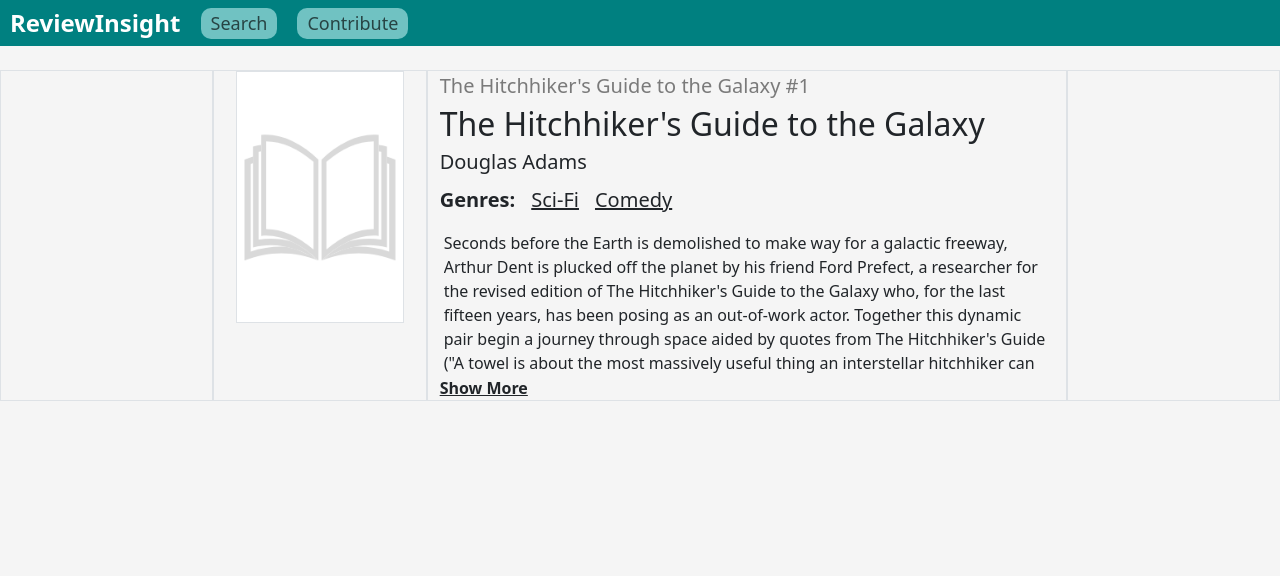
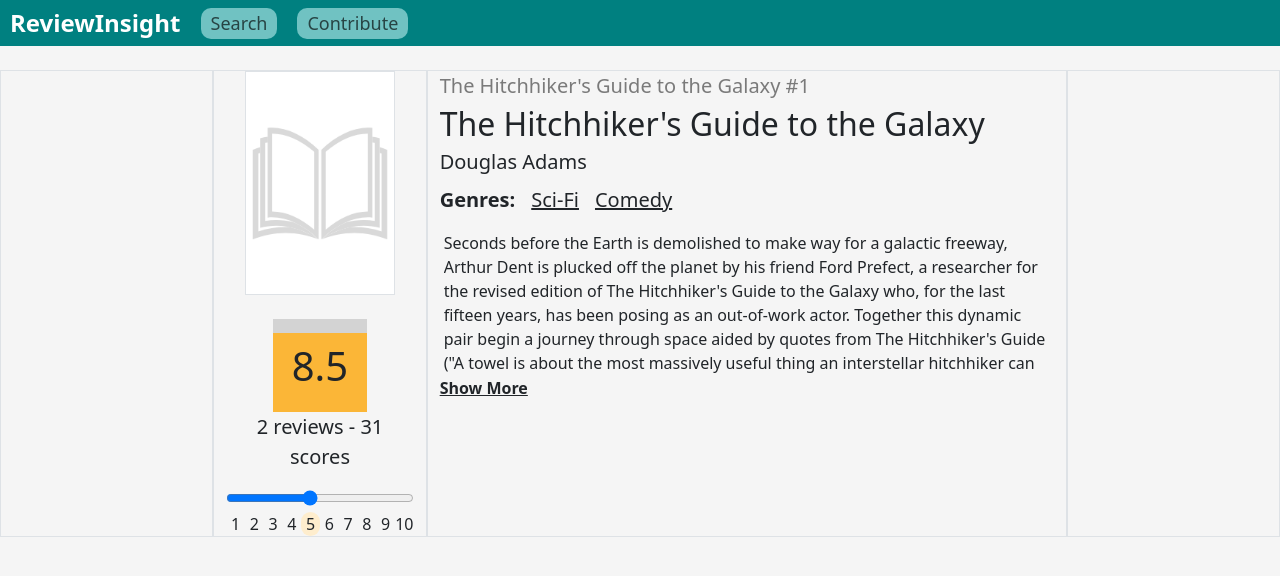
Before and after one commit to Remi1095/ReviewInsight, a React (Create React App) app: page /book-info/1 in a window 1280 px wide. Shown: the top 576 px of the page. Built offline with nearby package versions, Linux system fonts and the light colour scheme.

Commit message:
rating slider

```diff
--- a/src/bookUtils.js
+++ b/src/bookUtils.js
@@ -1,6 +1,6 @@
 import jsonData from './data.json';
 
-export function averageScore(scores, reviews) {
+export function getAverageScore(scores, reviews) {
     var scoresSum = 0;
     var reviewsSum = 0;
     if (scores.length !== 0) {
--- a/src/components/BookInfo.js
+++ b/src/components/BookInfo.js
@@ -1,5 +1,7 @@
 import React, { useState } from "react";
-import { getBookById, getBookCover } from "../bookUtils";
+import { getBookById, getBookCover, getAverageScore } from "../bookUtils";
+import RatingBox from "./RatingBox";
+import RatingSlider from "./RatingSlider";
 import { useParams } from 'react-router-dom';
 import { Container, Row, Col } from 'react-bootstrap';
 
@@ -15,15 +17,24 @@
   const { bookid } = useParams();
   const book = getBookById(bookid);
   const bookCover = getBookCover(book);
+  const avgScore = getAverageScore(book.scores, book.reviews).toFixed(1);
   return (
     <Container fluid>
       <Row>
+
         <Col className="border" xl={2} xs={0}></Col>
-        <Col className="border d-flex justify-content-center" xl={2} xs={4}>
-          <div className="mx-auto text-center" style={{ width: "90%" }}>
+
+        <Col className="border text-center" xl={2} xs={4}>
+          <div className="mx-auto text-center" style={{ width: "80%" }}>
             <img className="border" style={{ width: "100%" }} src={bookCover} alt="book1" />
           </div>
+          <br />
+          <RatingBox score={avgScore} textTag="h1" style={{width: "50%"}}/>
+          <p className="fs-5">{book.reviews.length} reviews - {book.scores.length} scores</p>
+          <RatingSlider />
+
         </Col>
+
         <Col className="border" xl={6} xs={8}>
           <p className="fs-5 text-black-50 mb-1">{book.series} #{book.volume}</p>
           <h2 className="mb-1">{book.title}</h2>
@@ -46,7 +57,9 @@
             </u></strong>
           )}
         </Col>
+
         <Col className="border" xl={2} xs={0}></Col>
+
       </Row>
     </Container >
   );
--- a/src/components/RatingBox.js
+++ b/src/components/RatingBox.js
@@ -0,0 +1,15 @@
+import React from "react";
+
+function RatingBox({ score, textTag, style={} }) {
+
+  const TextTag = `${textTag}`
+
+  return (
+    <div className="rating-box mx-auto" style={style}>
+      <div className="rating-fill" style={{ height: `${score * 10}%` }}></div>
+      <TextTag className="rating-text">{score}</TextTag>
+    </div>
+  );
+}
+
+export default RatingBox;
--- /dev/null
+++ b/src/components/RatingSlider.js
@@ -0,0 +1,32 @@
+import React, { useState } from 'react';
+
+function RatingSlider() {
+  const [value, setValue] = useState(5);
+
+  const handleChange = (event) => {
+    const newValue = parseInt(event.target.value);
+    setValue(newValue);
+  };
+
+  const markings = Array.from({ length: 10 }, (_, index) => index + 1);
+
+  return (
+    <div>
+      <input
+        type="range"
+        min="1"
+        max="10"
+        value={value}
+        onChange={handleChange}
+        className="rating-slider"
+      />
+      <div className="d-flex justify-content-between">
+        {markings.map((number) => (
+          <span className={`text-center ${number === value ? "highlight" : ""}`} style={{flex:"1"}} key={number}>{number}</span>
+        ))}
+      </div>
+    </div>
+  );
+};
+
+export default RatingSlider;
--- a/src/components/Search.js
+++ b/src/components/Search.js
@@ -1,6 +1,7 @@
 import React, { useState } from 'react';
 import { useNavigate } from 'react-router-dom';
-import { averageScore, getAllBooks, getBookCover } from '../bookUtils';
+import { getAllBooks, getAverageScore, getBookCover } from '../bookUtils';
+import RatingBox from './RatingBox';
 import { Container, Row, Col } from 'react-bootstrap';
 import { FontAwesomeIcon } from "@fortawesome/react-fontawesome";
 import { faCaretRight, faCaretDown } from "@fortawesome/free-solid-svg-icons";
@@ -14,13 +15,13 @@
   }
 
   const bookCover = getBookCover(book);
-  const avgScore = averageScore(book.scores, book.reviews).toFixed(1);
+  const avgScore = getAverageScore(book.scores, book.reviews).toFixed(1);
 
   return (
     <div className="book-box" onClick={handleClick}>
 
       <div style={{ flex: '0 0 16.666%', maxWidth: '16.666%' }}>
-        <img className="border book" style={{ width:"90%" }} src={bookCover} alt="book1" />
+        <img className="border book" style={{ width: "90%" }} src={bookCover} alt="book1" />
       </div>
 
       <div style={{ flex: '0 0 83.333%', maxWidth: '83.333%' }}>
@@ -31,15 +32,12 @@
         <div className="d-flex">
 
           <div style={{ flex: '0 0 16.666%', maxWidth: '16.666%' }}>
-            <div className="rating-box mx-auto">
-              <div className="rating-fill" style={{ height: `${avgScore * 10}%` }}></div>
-              <h2 className="rating-text">{avgScore}</h2>
-            </div>
-            <p className="mb-0 text-center" style={{ fontSize: 'smaller' }}>200 reviews<br />2000 scores</p>
+            <RatingBox score={avgScore} textTag="h2" style={{ width:"70%"}} />
+            <p className="mb-0 text-center" style={{ fontSize: 'smaller' }}>{book.reviews.length} reviews<br />{book.scores.length} scores</p>
           </div>
 
           <div style={{ flex: '0 0 83.333%', maxWidth: '83.333%' }}>
-            <p className="overflow-auto ms-1 mb-0" style={{ maxBlockSize: '120px'}}>{book.description}</p>
+            <p className="overflow-auto ms-1 mb-0" style={{ maxBlockSize: '120px' }}>{book.description}</p>
           </div>
 
         </div>
@@ -48,7 +46,7 @@
   );
 }
 
-function ToggleFilter({ menuName, content, headerNumber, headerClass = "" }) {
+function ExpandMenu({ menuName, content, headerNumber, headerClass = "" }) {
   const [isExpanded, setExpanded] = useState(false);
 
   function toggleMenu() {
@@ -84,7 +82,7 @@
   return (
     <div>
       <div className="mx-3 mt-2">
-              <ToggleFilter
+        <ExpandMenu
           menuName="Genres"
           content={
             <ul>
@@ -97,7 +95,7 @@
         />
       </div>
       <div className="mx-3 mt-2">
-              <ToggleFilter
+        <ExpandMenu
           menuName="Classification"
           content={
             <ul>
@@ -110,7 +108,7 @@
         />
       </div>
       <div className="mx-3 mt-2">
-              <ToggleFilter
+        <ExpandMenu
           menuName="Author"
           content={
             <ul>
@@ -123,7 +121,7 @@
         />
       </div>
       <div className="mx-3 mt-2">
-              <ToggleFilter
+        <ExpandMenu
           menuName="Title"
           content={
             <ul>
@@ -136,7 +134,7 @@
         />
       </div>
       <div className="mx-3 mt-2">
-              <ToggleFilter
+        <ExpandMenu
           menuName="Language"
           content={
             <ul>
@@ -149,7 +147,7 @@
         />
       </div>
       <div className="mx-3 mt-2">
-              <ToggleFilter
+        <ExpandMenu
           menuName="Number of words"
           content={
             <ul>
@@ -162,7 +160,7 @@
         />
       </div>
       <div className="mx-3 mt-2">
-              <ToggleFilter
+        <ExpandMenu
           menuName="Reviews"
           content={
             <ul>
@@ -175,7 +173,7 @@
         />
       </div>
       <div className="mx-3 mt-2">
-              <ToggleFilter
+        <ExpandMenu
           menuName="Date published"
           content={
             <ul>
@@ -196,7 +194,7 @@
 
   return (
     <div className="filters-box">
-          <ToggleFilter
+      <ExpandMenu
         menuName="Sort"
         content={
           <div></div>
@@ -205,7 +203,7 @@
         headerClass="pt-2"
       />
 
-          <ToggleFilter
+      <ExpandMenu
         menuName="Include"
         content={
           <Filters />
@@ -214,7 +212,7 @@
         headerClass="pt-2"
       />
 
-          <ToggleFilter
+      <ExpandMenu
         menuName="Exclude"
         content={
           <Filters />
--- a/src/style.css
+++ b/src/style.css
@@ -28,6 +28,11 @@
   margin: 0 1.5% !important;
   border-top: 2px solid black !important;
   opacity: 1 !important;
+}
+
+.highlight {
+  background-color: var(--accent-2);
+  border-radius: 10px;
 }
 
 .navbar {
@@ -102,7 +107,7 @@
 
 .book-box {
   display: flex;
-  background-color: #ffffff;
+  background-color: var(--secondary);
   border: 1px solid lightgray;
   border-radius: 10px;
   margin-bottom: 20px;
@@ -110,7 +115,6 @@
 }
 
 .rating-box {
-  max-width: 70%;
   aspect-ratio: 1 / 1;
   background-color: lightgray;
   position: relative;
@@ -132,6 +136,53 @@
   text-align: center;
 }
 
+.rating-slider {
+  width: 100%;
+  background-color: transparent;
+}
+
+/* Firefox and Chrome */
+.rating-slider::-webkit-progress-value,
+.rating-slider::-moz-range-progress {
+  background-color: orange;
+  height: 8px;
+  border-radius: 8px;
+}
+
+.rating-slider::-webkit-rating-slider-runnable-track,
+.rating-slider::-moz-range-track {
+  background-color: lightgray;
+  height: 8px;
+  border-radius: 8px;
+}
+
+.rating-slider::-webkit-rating-slider-thumb,
+.rating-slider::-moz-range-thumb {
+  background-color: var(--accent-0);
+  border: 6px solid var(--accent-1);
+  width: 20px;
+  height: 20px;
+  border-radius: 50%;
+}
+
+.rating-slider::-ms-fill-lower {
+  background-color: orange;
+}
+
+.rating-slider::-ms-track {
+  background-color: lightgray;
+  height: 8px;
+  border-radius: 8px;
+}
+
+.rating-slider::-ms-thumb {
+  background-color: var(--accent-0);
+  border: 10px solid var(--accent-1);
+  width: 20px;
+  height: 20px;
+  border-radius: 50%;
+}
+
 .filters-box {
   background-color: var(--primary-2);
   border-radius: 10px;
```
Lines whose indentation alone changed are shown as unchanged.
